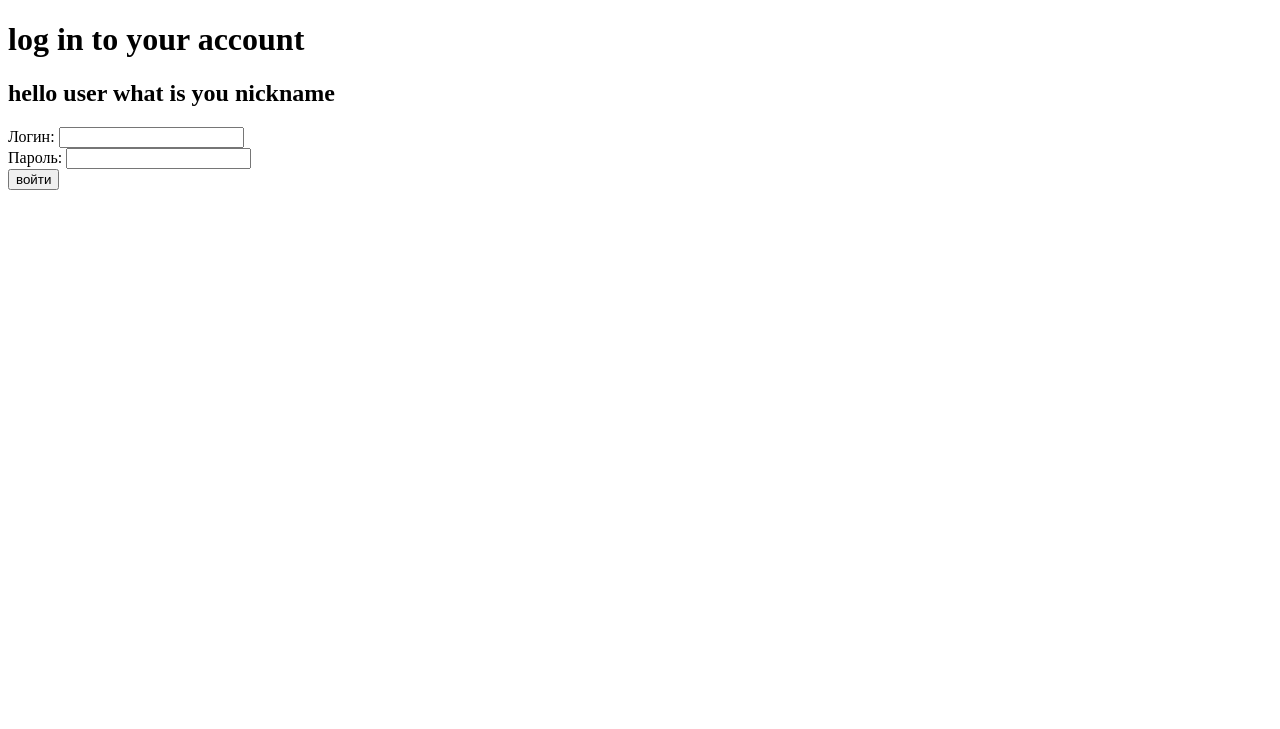
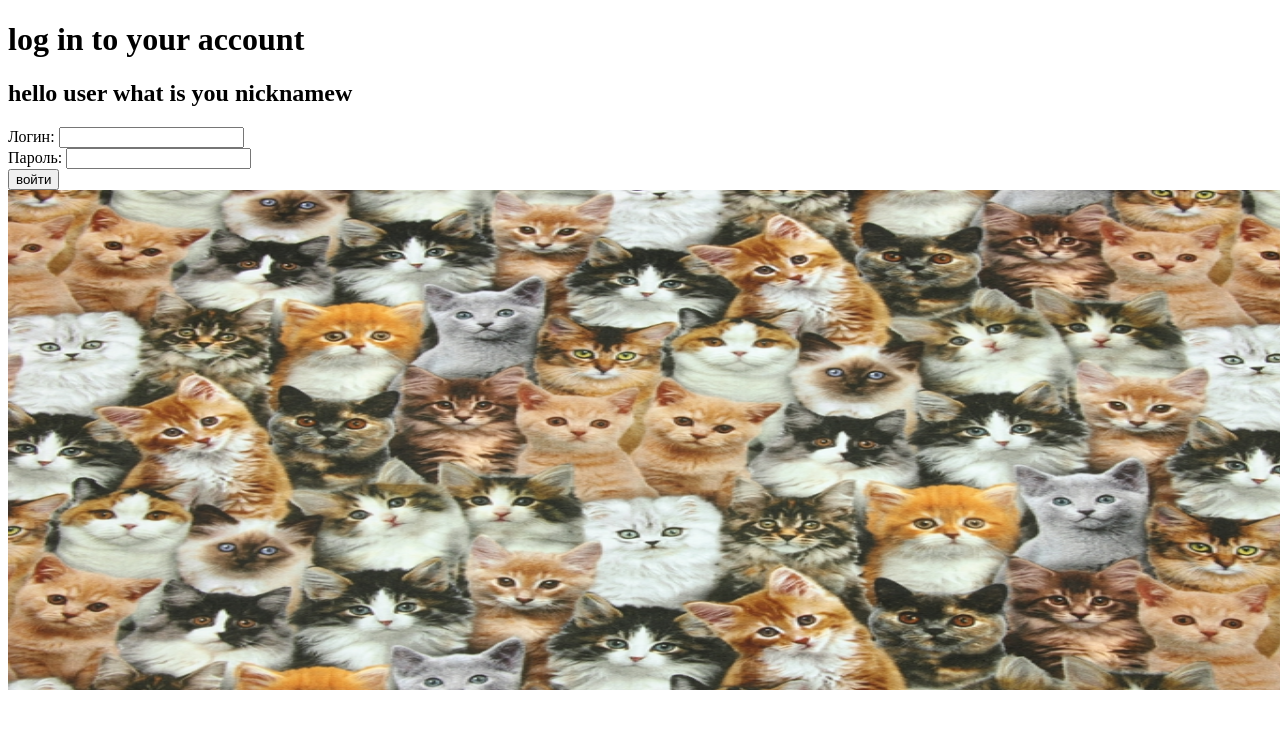
Before and after one commit to drakon-not-g/final_project, a Flask app: page /login in a window 1280 px wide; the page is wider, and only the part inside the window is pictured. Shown: the top 729 px of that part. Run offline with Flask 3, Linux system fonts and the light colour scheme.

Commit message:
update_and_new_code

```diff
--- /dev/null
+++ b/static/css/log.css
@@ -0,0 +1,4 @@
+img{
+    width: 1500px;
+    height: 500px;
+}
--- a/static/css/style.css
+++ b/static/css/style.css
@@ -1,5 +1,3 @@
-
-
 input{
     width: 370px;
     height: 296px;
--- a/templates/creater.html
+++ b/templates/creater.html
@@ -13,7 +13,7 @@
     <form action="" method="post">
         <div>
             <h2>текст</h2>
-            <input type="text">
+            <input type="text" name="text">
             <input type="number" name="font size" id="">
         </div>
         <div>
--- a/templates/gareley.html
+++ b/templates/gareley.html
@@ -9,6 +9,9 @@
     <h1>mewgareley</h1>
     <h2>your catmew</h2>
     <div>
+        <form action="">
+
+        </form>
     </div>
 </body>
 </html>
--- a/templates/login.html
+++ b/templates/login.html
@@ -4,10 +4,11 @@
     <meta charset="UTF-8">
     <meta name="viewport" content="width=device-width, initial-scale=1.0">
     <title>Login</title>
+    <link rel="stylesheet" href="{{ url_for('static', filename='css/log.css')}}">
 </head>
 <body>
     <h1>log in to your account</h1>
-    <h2>hello user what is you nickname</h1>
+    <h2>hello user what is you nicknamew</h1>
     <form action="/login" method="POST">
         <div>
             <label for="">Логин:</label>
@@ -21,6 +22,7 @@
             <input type="submit" value="войти">
         </div>
     </form>
+    <img src="{{ url_for('static', filename='img/login_img.jpg')}}">
     <div class="errors">
         {% for error in errors %}
         <p>{{ error }}</p>
```
Also changed, not shown: static/img/login_img.jpg (added).
